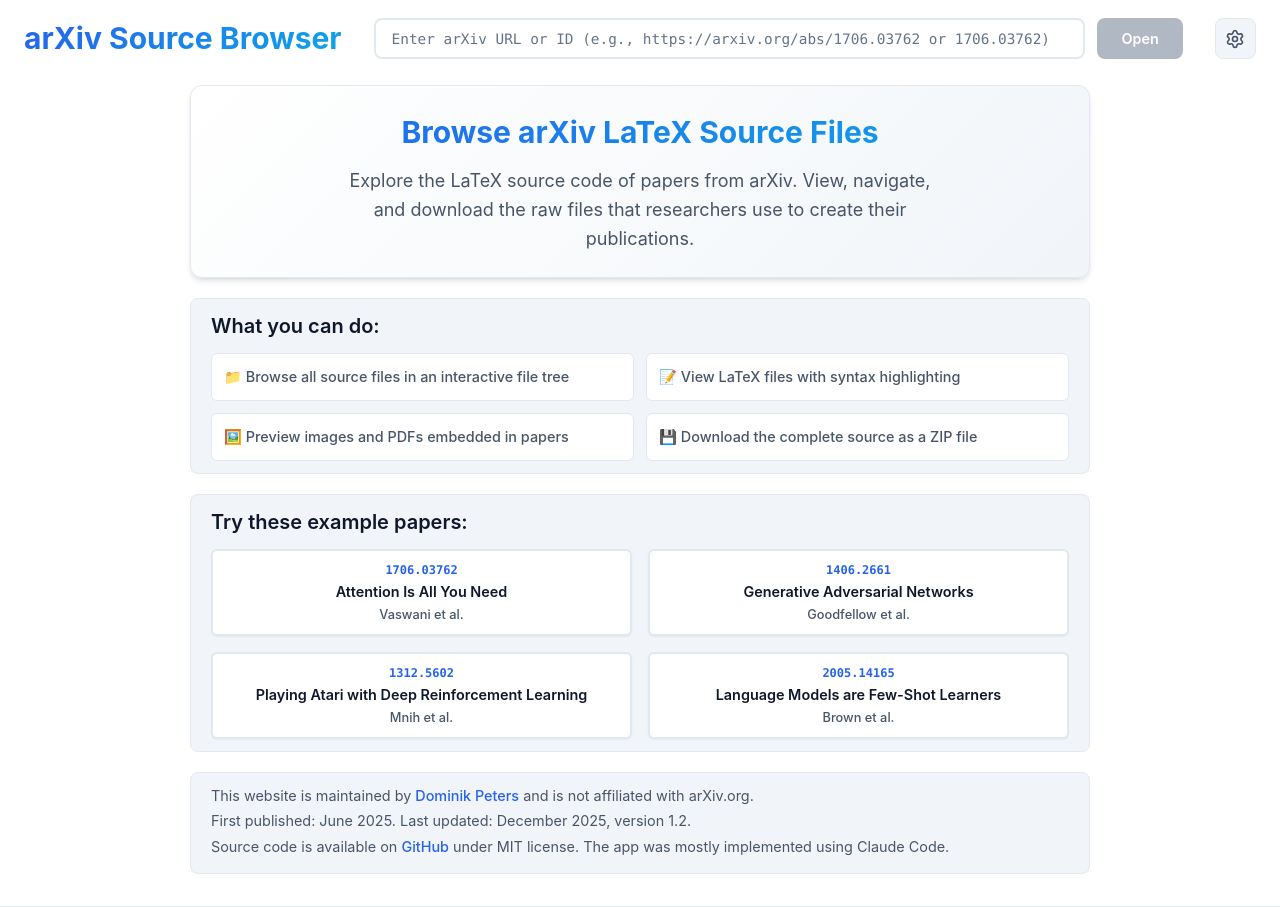
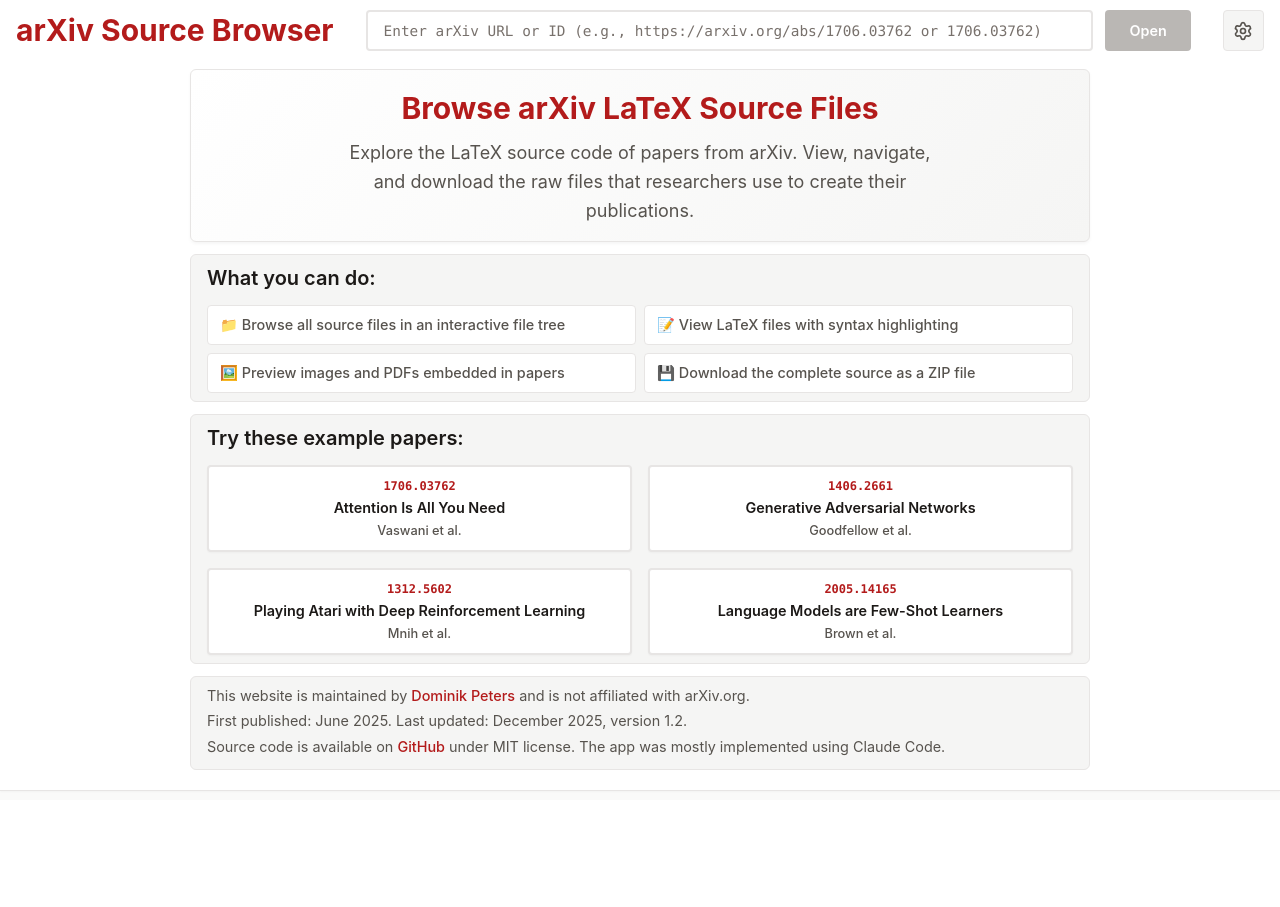
Before and after one commit to DominikPeters/arxiv-source-browser, a React (Vite) app: page / in a window 1280 px wide. After the commit the page ends 800 px from the top, so only its background shows below. Built offline with nearby package versions, Linux system fonts and the light colour scheme; no server answers.

Commit message:
style update

```diff
--- a/src/App.css
+++ b/src/App.css
@@ -11,7 +11,7 @@
 }
 
 .app-header {
-  padding: 1rem 1.5rem;
+  padding: 0.5rem 1rem;
   border-bottom: 1px solid var(--border-primary);
   background: var(--bg-primary);
   box-shadow: var(--shadow-sm);
@@ -32,23 +32,17 @@
 
 .app-header h1 {
   margin: 0;
-  color: var(--text-primary);
+  color: var(--primary-color);
   font-size: 1.875rem;
   font-weight: 700;
-  background: linear-gradient(135deg, var(--primary-color), var(--accent-color));
-  -webkit-background-clip: text;
-  -webkit-text-fill-color: transparent;
-  background-clip: text;
 }
 
 .app-logo {
   cursor: pointer;
-  transition: all 0.05s ease-in-out;
   user-select: none;
 }
 
 .app-logo:hover {
-  transform: translateY(-1px);
   filter: brightness(1.1);
 }
 
@@ -58,8 +52,7 @@
   font-size: 1.25rem;
   cursor: pointer;
   padding: 0.6rem;
-  border-radius: 8px;
-  transition: all 0.05s ease-in-out;
+  border-radius: 4px;
   color: var(--text-secondary);
   display: flex;
   align-items: center;
@@ -70,37 +63,32 @@
   background: var(--bg-primary);
   border-color: var(--border-secondary);
   color: var(--text-primary);
-  transform: translateY(-1px);
   box-shadow: var(--shadow-md);
 }
 
 .start-page {
   max-width: 900px;
-  margin: 1.5rem auto 1rem auto;
+  margin: 1rem auto 0.75rem auto;
   width: 100%;
   display: flex;
   flex-direction: column;
-  gap: 1.25rem;
+  gap: 0.75rem;
 }
 
 .welcome-section {
   text-align: center;
   background: linear-gradient(135deg, var(--bg-primary), var(--bg-tertiary));
   border: 1px solid var(--border-primary);
-  border-radius: 12px;
-  padding: 1.5rem;
+  border-radius: 6px;
+  padding: 1rem;
   box-shadow: var(--shadow-md);
 }
 
 .welcome-section h2 {
-  margin: 0 0 0.75rem 0;
-  color: var(--text-primary);
+  margin: 0 0 0.5rem 0;
+  color: var(--primary-color);
   font-size: 1.875rem;
   font-weight: 700;
-  background: linear-gradient(135deg, var(--primary-color), var(--accent-color));
-  -webkit-background-clip: text;
-  -webkit-text-fill-color: transparent;
-  background-clip: text;
 }
 
 .welcome-section .description {
@@ -127,8 +115,8 @@
 .about-section {
   background: var(--bg-tertiary);
   border: 1px solid var(--border-primary);
-  border-radius: 8px;
-  padding: 0.75rem 1.25rem;
+  border-radius: 6px;
+  padding: 0.5rem 1rem;
 }
 
 .features-section h3,
@@ -145,16 +133,16 @@
   list-style: none;
   display: grid;
   grid-template-columns: repeat(auto-fit, minmax(300px, 1fr));
-  gap: 0.75rem;
+  gap: 0.5rem;
 }
 
 .features-list li {
   display: flex;
   align-items: center;
-  padding: 0.75rem;
+  padding: 0.5rem 0.75rem;
   background: var(--bg-primary);
   border: 1px solid var(--border-primary);
-  border-radius: 6px;
+  border-radius: 4px;
   color: var(--text-secondary);
   font-size: 0.9rem;
   font-weight: 500;
@@ -187,8 +175,8 @@
 .examples-section {
   background: var(--bg-tertiary);
   border: 1px solid var(--border-primary);
-  border-radius: 8px;
-  padding: 0.75rem 1.25rem;
+  border-radius: 6px;
+  padding: 0.5rem 1rem;
 }
 
 .examples-section h3 {
@@ -207,10 +195,9 @@
 .example-paper {
   background: var(--bg-primary);
   border: 2px solid var(--border-primary);
-  border-radius: 6px;
+  border-radius: 4px;
   padding: 0.75rem;
   cursor: pointer;
-  transition: all 0.05s ease-in-out;
   text-align: left;
   display: flex;
   flex-direction: column;
@@ -221,7 +208,6 @@
 .example-paper:hover:not(:disabled) {
   background: var(--bg-secondary);
   border-color: var(--primary-color);
-  transform: translateY(-2px);
   box-shadow: var(--shadow-md);
 }
 
@@ -265,18 +251,16 @@
   flex: 1;
   padding: 0.375rem 1rem;
   border: 2px solid var(--border-primary);
-  border-radius: 8px;
+  border-radius: 4px;
   font-size: 0.9rem;
   background: var(--bg-primary);
-  transition: all 0.05s ease-in-out;
   font-family: ui-monospace, 'SF Mono', 'Monaco', 'Inconsolata', 'Roboto Mono', monospace;
 }
 
 .arxiv-url-input:focus {
   outline: none;
   border-color: var(--primary-color);
-  box-shadow: 0 0 0 3px rgb(37 99 235 / 0.1);
-  transform: translateY(-1px);
+  box-shadow: 0 0 0 3px rgb(179 27 27 / 0.15);
 }
 
 .arxiv-url-input::placeholder {
@@ -285,21 +269,19 @@
 
 .submit-button {
   padding: 0.75rem 1.5rem;
-  background: linear-gradient(135deg, var(--primary-color), var(--primary-hover));
+  background: var(--primary-color);
   color: white;
   border: none;
-  border-radius: 8px;
+  border-radius: 4px;
   font-size: 0.9rem;
   font-weight: 600;
   cursor: pointer;
-  transition: all 0.05s ease-in-out;
   white-space: nowrap;
   box-shadow: var(--shadow-sm);
 }
 
 .submit-button:hover:not(:disabled) {
-  background: linear-gradient(135deg, var(--primary-hover), var(--primary-color));
-  transform: translateY(-1px);
+  background: var(--primary-hover);
   box-shadow: var(--shadow-md);
 }
 
@@ -314,13 +296,13 @@
   display: grid;
   grid-template-columns: 320px 1fr;
   max-width: 1400px;
-  margin: 0.5rem auto;
-  width: calc(100% - 1rem);
+  margin: 0.25rem auto;
+  width: calc(100% - 0.5rem);
   background: var(--bg-primary);
-  border-radius: 8px;
+  border-radius: 6px;
   box-shadow: var(--shadow-lg);
   overflow: hidden;
-  height: calc(100% - 1rem);
+  height: calc(100% - 0.5rem);
 }
 
 .file-browser {
@@ -332,7 +314,7 @@
 }
 
 .file-browser-container {
-  padding: 1rem;
+  padding: 0.75rem;
   display: flex;
   flex-direction: column;
   min-height: 0;
@@ -362,7 +344,6 @@
   align-items: center;
   gap: 0.5rem;
   padding: 0;
-  transition: opacity 0.05s ease-in-out;
 }
 
 .collapse-icon {
@@ -416,18 +397,16 @@
   padding: 0.5rem;
   background: var(--bg-tertiary);
   border: 1px solid var(--border-primary);
-  border-radius: 6px;
+  border-radius: 4px;
   cursor: pointer;
-  transition: all 0.05s ease-in-out;
   color: var(--text-secondary);
   box-shadow: var(--shadow-sm);
 }
 
 .search-button:hover {
-  background: var(--primary-color);
-  border-color: var(--primary-color);
+  background: var(--secondary-color);
+  border-color: var(--secondary-color);
   color: white;
-  transform: translateY(-1px);
   box-shadow: var(--shadow-md);
 }
 
@@ -438,32 +417,30 @@
   padding: 0.5rem 0.75rem;
   background: var(--bg-tertiary);
   border: 1px solid var(--border-primary);
-  border-radius: 6px;
+  border-radius: 4px;
   font-size: 0.75rem;
   font-weight: 600;
   cursor: pointer;
-  transition: all 0.05s ease-in-out;
   color: var(--text-secondary);
   box-shadow: var(--shadow-sm);
 }
 
 .download-zip-button:hover {
-  background: var(--primary-color);
-  border-color: var(--primary-color);
+  background: var(--secondary-color);
+  border-color: var(--secondary-color);
   color: white;
-  transform: translateY(-1px);
   box-shadow: var(--shadow-md);
 }
 
 .file-tree {
   flex: 1;
   overflow: hidden;
-  border-radius: 6px;
+  border-radius: 4px;
   background: var(--bg-primary);
   border: 1px solid var(--border-primary);
   padding: 3.2px 6.4px;
   min-height: 0;
-  margin-top: 0.75rem;
+  margin-top: 0.5rem;
 }
 
 /* Override react-arborist inline styles to use available space */
@@ -485,8 +462,7 @@
   align-items: center;
   /* padding: 0.375rem 0.75rem !important; */
   cursor: pointer;
-  border-radius: 4px;
-  transition: all 0.05s ease-in-out;
+  border-radius: 3px;
   user-select: none;
   margin: 0.0625rem 0;
 }
@@ -496,7 +472,7 @@
 }
 
 .tree-node.selected {
-  background: linear-gradient(135deg, var(--primary-color), var(--primary-hover));
+  background: var(--secondary-color);
   color: white;
   box-shadow: var(--shadow-sm);
 }
@@ -514,7 +490,6 @@
   display: flex;
   align-items: center;
   color: var(--text-muted);
-  transition: color 0.05s ease-in-out;
 }
 
 .tree-node.selected .tree-node-icon {
@@ -562,7 +537,7 @@
 }
 
 .file-header {
-  padding: 0.75rem 1rem;
+  padding: 0.5rem 0.75rem;
   border-bottom: 1px solid var(--border-primary);
   background: var(--bg-secondary);
   display: flex;
@@ -593,10 +568,10 @@
 }
 
 .file-type {
-  background: linear-gradient(135deg, var(--secondary-color), var(--text-muted));
+  background: var(--secondary-color);
   color: white;
   padding: 0.375rem 0.75rem;
-  border-radius: 6px;
+  border-radius: 4px;
   font-size: 0.75rem;
   font-weight: 600;
   text-transform: uppercase;
@@ -613,19 +588,17 @@
   padding: 0.5rem;
   background: var(--bg-tertiary);
   border: 1px solid var(--border-primary);
-  border-radius: 6px;
+  border-radius: 4px;
   cursor: pointer;
-  transition: all 0.05s ease-in-out;
   color: var(--text-secondary);
   box-shadow: var(--shadow-sm);
 }
 
 .download-file-button:hover,
 .copy-file-button:hover {
-  background: var(--primary-color);
-  border-color: var(--primary-color);
+  background: var(--secondary-color);
+  border-color: var(--secondary-color);
   color: white;
-  transform: translateY(-1px);
   box-shadow: var(--shadow-md);
 }
 
@@ -697,12 +670,10 @@
   right: 0;
   bottom: 0;
   background: rgba(0, 0, 0, 0.6);
-  backdrop-filter: blur(8px);
   display: flex;
   align-items: center;
   justify-content: center;
   z-index: 1000;
-  animation: fadeIn 0.1s ease-in-out;
 }
 
 @keyframes fadeIn {
@@ -712,13 +683,12 @@
 
 .settings-modal {
   background: var(--bg-primary);
-  border-radius: 12px;
+  border-radius: 6px;
   box-shadow: var(--shadow-lg);
   min-width: 400px;
   max-width: 500px;
   width: 90%;
   border: 1px solid var(--border-primary);
-  animation: fadeIn 0.1s ease-in-out;
 }
 
 @keyframes slideIn {
@@ -739,7 +709,7 @@
   padding: 0.5rem 1rem;
   border-bottom: 1px solid var(--border-primary);
   background: var(--bg-secondary);
-  border-radius: 12px 12px 0 0;
+  border-radius: 6px 6px 0 0;
 }
 
 .settings-header h2 {
@@ -754,8 +724,7 @@
   border: 1px solid var(--border-primary);
   cursor: pointer;
   padding: 0.5rem;
-  border-radius: 6px;
-  transition: all 0.05s ease-in-out;
+  border-radius: 4px;
   display: flex;
   align-items: center;
   color: var(--text-secondary);
@@ -782,7 +751,6 @@
   cursor: pointer;
   font-weight: 500;
   color: var(--text-primary);
-  transition: color 0.05s ease-in-out;
 }
 
 .setting-label:hover {
@@ -837,13 +805,8 @@
   max-height: 70vh;
   object-fit: contain;
   border: 1px solid var(--border-primary);
-  border-radius: 8px;
+  border-radius: 4px;
   box-shadow: var(--shadow-md);
-  transition: transform 0.05s ease-in-out;
-}
-
-.image-content img:hover {
-  transform: scale(1.02);
 }
 
 .pdf-content {
@@ -1152,9 +1115,8 @@
   right: 1rem;
   z-index: 1001;
   max-width: 400px;
-  border-radius: 8px;
+  border-radius: 4px;
   box-shadow: var(--shadow-lg);
-  animation: slideIn 0.2s ease-out;
 }
 
 .toast-error {
@@ -1189,7 +1151,6 @@
   cursor: pointer;
   padding: 0.25rem;
   border-radius: 4px;
-  transition: all 0.15s ease-in-out;
   flex-shrink: 0;
 }
 
@@ -1217,25 +1178,22 @@
   right: 0;
   bottom: 0;
   background: rgba(0, 0, 0, 0.6);
-  backdrop-filter: blur(8px);
   display: flex;
   align-items: flex-start;
   justify-content: center;
   z-index: 1000;
-  animation: fadeIn 0.1s ease-in-out;
   padding-top: 10vh;
 }
 
 .search-modal {
   background: var(--bg-primary);
-  border-radius: 12px;
+  border-radius: 6px;
   box-shadow: var(--shadow-lg);
   min-width: 500px;
   max-width: 700px;
   width: 90%;
   max-height: 80vh;
   border: 1px solid var(--border-primary);
-  animation: fadeIn 0.2s ease-in-out;
   display: flex;
   flex-direction: column;
 }
@@ -1247,7 +1205,7 @@
   padding: 1rem;
   border-bottom: 1px solid var(--border-primary);
   background: var(--bg-secondary);
-  border-radius: 12px 12px 0 0;
+  border-radius: 6px 6px 0 0;
 }
 
 .search-input-container {
@@ -1268,17 +1226,16 @@
   width: 100%;
   padding: 0.75rem 0.75rem 0.75rem 2.5rem;
   border: 2px solid var(--border-primary);
-  border-radius: 8px;
+  border-radius: 4px;
   font-size: 1rem;
   background: var(--bg-primary);
-  transition: all 0.05s ease-in-out;
   color: var(--text-primary);
 }
 
 .search-input:focus {
   outline: none;
   border-color: var(--primary-color);
-  box-shadow: 0 0 0 3px rgb(37 99 235 / 0.1);
+  box-shadow: 0 0 0 3px rgb(179 27 27 / 0.15);
 }
 
 .search-input::placeholder {
@@ -1290,8 +1247,7 @@
   border: 1px solid var(--border-primary);
   cursor: pointer;
   padding: 0.5rem;
-  border-radius: 6px;
-  transition: all 0.05s ease-in-out;
+  border-radius: 4px;
   display: flex;
   align-items: center;
   color: var(--text-secondary);
@@ -1345,7 +1301,6 @@
   padding: 0.75rem 1rem;
   border-bottom: 1px solid var(--border-primary);
   cursor: pointer;
-  transition: all 0.05s ease-in-out;
   display: flex;
   flex-direction: column;
   gap: 0.25rem;
@@ -1356,7 +1311,7 @@
 }
 
 .search-result-item.selected {
-  background: linear-gradient(135deg, var(--primary-color), var(--primary-hover));
+  background: var(--secondary-color);
   color: white;
 }
 
@@ -1408,7 +1363,7 @@
   border-top: 1px solid var(--border-primary);
   background: var(--bg-secondary);
   text-align: center;
-  border-radius: 0 0 12px 12px;
+  border-radius: 0 0 6px 6px;
 }
 
 .search-footer span {
@@ -1430,42 +1385,40 @@
 .latex-input-link,
 .latex-graphics-link {
   cursor: pointer !important;
-  color: #0066cc !important;
+  color: var(--secondary-color) !important;
   text-decoration: underline !important;
-  transition: all 0.05s ease-in-out !important;
 }
 
 .latex-input-link:hover,
 .latex-graphics-link:hover {
-  color: #004499 !important;
-  background-color: rgba(0, 102, 204, 0.1) !important;
+  color: var(--secondary-hover) !important;
+  background-color: rgba(180, 83, 9, 0.1) !important;
   text-decoration: none !important;
   border-radius: 3px !important;
   padding: 1px 2px !important;
   margin: -1px -2px !important;
 }
 
-/* Optional: different styling for graphics links */
+/* Different styling for graphics links */
 .latex-graphics-link {
-  color: #cc6600 !important;
+  color: var(--primary-color) !important;
 }
 
 .latex-graphics-link:hover {
-  color: #994400 !important;
-  background-color: rgba(204, 102, 0, 0.1) !important;
+  color: var(--primary-hover) !important;
+  background-color: rgba(179, 27, 27, 0.1) !important;
 }
 
 /* LaTeX reference links */
 .latex-ref-link {
   cursor: pointer !important;
-  color: #0066cc !important;
+  color: var(--secondary-color) !important;
   text-decoration: underline !important;
-  transition: all 0.05s ease-in-out !important;
 }
 
 .latex-ref-link:hover {
-  color: #004499 !important;
-  background-color: rgba(0, 102, 204, 0.1) !important;
+  color: var(--secondary-hover) !important;
+  background-color: rgba(180, 83, 9, 0.1) !important;
   text-decoration: none !important;
   border-radius: 3px !important;
   padding: 1px 2px !important;
--- a/src/index.css
+++ b/src/index.css
@@ -3,33 +3,40 @@
   line-height: 1.5;
   font-weight: 400;
 
-  /* Modern color palette */
-  --primary-color: #2563eb;
-  --primary-hover: #1d4ed8;
-  --secondary-color: #64748b;
-  --accent-color: #0ea5e9;
+  /* Primary colors (arXiv red) */
+  --primary-color: #b31b1b;
+  --primary-hover: #8f1616;
+  --primary-light: #d94848;
+
+  /* Secondary colors (warm amber) */
+  --secondary-color: #b45309;
+  --secondary-hover: #92400e;
+  --accent-color: #d97706;
+  --accent-light: #fbbf24;
+
+  /* Status colors */
   --success-color: #059669;
   --warning-color: #d97706;
   --error-color: #dc2626;
 
-  /* Background colors */
+  /* Background colors (warm tones) */
   --bg-primary: #ffffff;
-  --bg-secondary: #f8fafc;
-  --bg-tertiary: #f1f5f9;
+  --bg-secondary: #fafaf9;
+  --bg-tertiary: #f5f5f4;
 
-  /* Text colors */
-  --text-primary: #0f172a;
-  --text-secondary: #475569;
-  --text-muted: #64748b;
+  /* Text colors (stone palette) */
+  --text-primary: #1c1917;
+  --text-secondary: #57534e;
+  --text-muted: #78716c;
 
   /* Border colors */
-  --border-primary: #e2e8f0;
-  --border-secondary: #cbd5e1;
+  --border-primary: #e7e5e4;
+  --border-secondary: #d6d3d1;
 
-  /* Shadow */
-  --shadow-sm: 0 1px 2px 0 rgb(0 0 0 / 0.05);
-  --shadow-md: 0 4px 6px -1px rgb(0 0 0 / 0.1), 0 2px 4px -2px rgb(0 0 0 / 0.1);
-  --shadow-lg: 0 10px 15px -3px rgb(0 0 0 / 0.1), 0 4px 6px -4px rgb(0 0 0 / 0.1);
+  /* Shadows (simplified) */
+  --shadow-sm: 0 1px 2px 0 rgb(0 0 0 / 0.03);
+  --shadow-md: 0 2px 4px -1px rgb(0 0 0 / 0.06);
+  --shadow-lg: 0 4px 8px -2px rgb(0 0 0 / 0.08);
 
   color: var(--text-primary);
   background-color: var(--bg-primary);
@@ -74,14 +81,13 @@
 }
 
 button {
-  border-radius: 6px;
+  border-radius: 4px;
   border: 1px solid transparent;
   padding: 0.5rem 1rem;
   font-size: 0.875rem;
   font-weight: 500;
   font-family: inherit;
   cursor: pointer;
-  transition: all 0.2s ease-in-out;
   display: inline-flex;
   align-items: center;
   justify-content: center;
@@ -100,16 +106,15 @@
 }
 
 input, textarea {
-  border-radius: 6px;
+  border-radius: 4px;
   border: 1px solid var(--border-primary);
   padding: 0.5rem 0.75rem;
   font-size: 0.875rem;
   font-family: inherit;
-  transition: border-color 0.2s ease-in-out, box-shadow 0.2s ease-in-out;
 }
 
 input:focus, textarea:focus {
   outline: none;
   border-color: var(--primary-color);
-  box-shadow: 0 0 0 3px rgb(37 99 235 / 0.1);
+  box-shadow: 0 0 0 3px rgb(179 27 27 / 0.15);
 }
```
